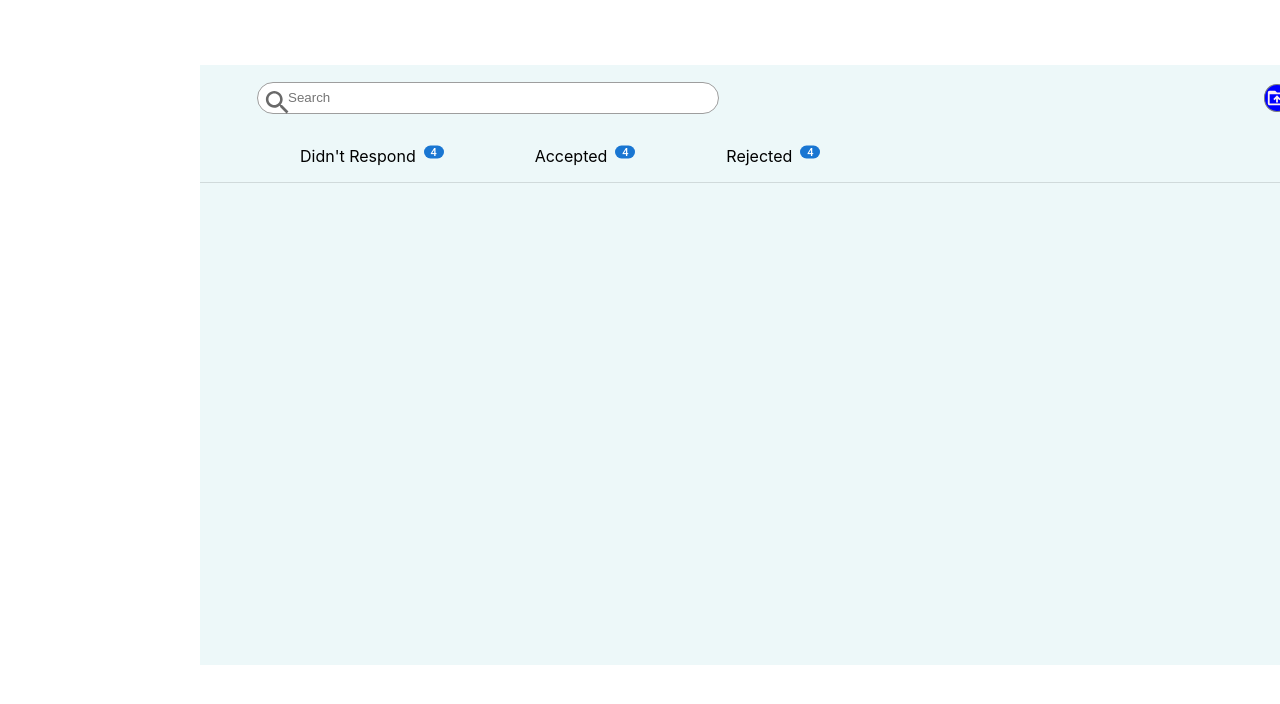
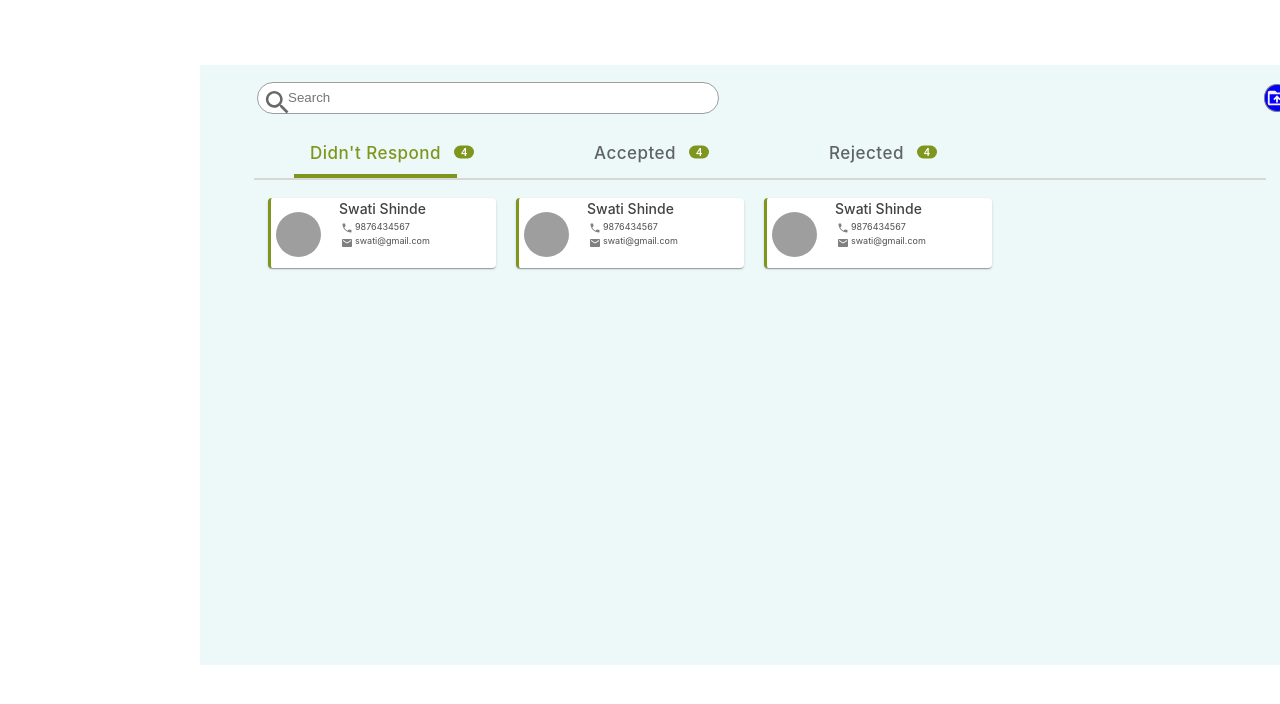
Before and after one commit to AvinashPJ-dotnet/BL-Learner-Management-System-FrontEnd, a React (Create React App) app in the folder lms-frontend/: page /card in a window 1280 px wide. Shown: the top 704 px of the page. Built offline with nearby package versions, Linux system fonts and the light colour scheme; grey boxes are pictures that could not be loaded.

Commit message:
Added:Cards to display the candidate details

```diff
--- a/lms-frontend/src/components/drawer/RecruitmentCard/RecruitmentCard.css
+++ b/lms-frontend/src/components/drawer/RecruitmentCard/RecruitmentCard.css
@@ -45,7 +45,7 @@
     height: 26px;
     align-items: center;
     display: flex;
-    background-color: blue;
+    background-color: rgb(28, 122, 230);
     margin-right: 10px;
     cursor: pointer;
 }
@@ -59,3 +59,49 @@
     padding: 0px 19px 0px 100px;
     cursor: pointer;
 }
+
+.detailCardDiv{
+    margin-left: 63px;
+    margin-top: 18px;
+    display: flex;
+    flex-direction: row;
+}
+
+.detailsCard{
+    width: 225px;
+    height: 70px;
+    margin-right: 15px;
+    border-left: 3px solid #7F961E;
+    border-radius: 8px;
+    margin-left: 5px;
+
+}
+
+.cardContent{
+    position: absolute;
+    margin: -74px 68px;
+}
+
+.name{
+    margin: 3px 0px 2px 0px;
+    font-size: 14px;
+    font-weight: 550;
+    color:  rgb(66, 66, 66);
+}
+
+.mobile{
+    font-size: xx-small;
+    color: rgb(78, 78, 78);
+    margin: 2px 0px 1px 0px;
+}
+
+.email{
+    font-size: xx-small;
+    color:rgb(78, 78, 78);
+    margin: 1px 0px 2px 0px;
+}
+
+.phoneDiv{
+    display: flex;
+    flex-direction: row;
+}
--- a/lms-frontend/src/components/drawer/RecruitmentCard/RecruitmentCard.jsx
+++ b/lms-frontend/src/components/drawer/RecruitmentCard/RecruitmentCard.jsx
@@ -1,55 +1,163 @@
-import { Badge, createTheme ,Divider,ThemeProvider} from "@mui/material";
+import {
+  Badge,
+  createTheme,
+  styled,
+  ThemeProvider,
+  Tabs,
+  Tab,
+  Card,
+  Avatar,
+} from "@mui/material";
 import React from "react";
 import AddCircleIcon from "@mui/icons-material/AddCircle";
 import DriveFolderUploadIcon from "@mui/icons-material/DriveFolderUpload";
 import SearchOutlinedIcon from "@mui/icons-material/SearchOutlined";
-import './RecruitmentCard.css';
+import "./RecruitmentCard.css";
+import PhoneIcon from "@mui/icons-material/Phone";
+import MailIcon from "@mui/icons-material/Mail";
 
-const theme= createTheme({
-    components:{
-        MuiSvgIcon:{
-            styleOverrides:{
-                root:{
+const theme = createTheme({
+  components: {
+    MuiSvgIcon: {
+      styleOverrides: {
+        root: {
           height: "44px",
           color: "#7F961E",
           fontSize: "31px",
-                    cursor:"pointer"
-                }
-            }
+          cursor: "pointer",
         },
-        MuiBadge:{
-            styleOverrides:{
-                badge:{
+      },
+    },
+    MuiBadge: {
+      styleOverrides: {
+        badge: {
           position: "absolute",
           fontSize: "11px",
           height: "13px",
           top: "22px",
           right: "-14px",
-                    backgroundColor: "#1976d2",
-                    marginRight: "15px"
+          marginRight: "15px",
+          backgroundColor:"#7F961E"
+        },
+        root:{
+          marginRight: "73px",
         }
-            }
-        }
-    }
-});
-const iconTheme= createTheme({
-    components:{
-        MuiSvgIcon:{
-            styleOverrides:{
-                root:{
-                    height: "22px",
-                    color: "#fff0f0"
-                }
-            }
-        }
-    }
+      },
+    },
+  },
 });
 
+
+const iconTheme = createTheme({
+  components: {
+    MuiSvgIcon: {
+      styleOverrides: {
+        root: {
+          height: "22px",
+          color: "#fff0f0",
+        },
+      },
+    },
+  },
+});
+
+const phoneIconTheme = createTheme({
+  components: {
+    MuiSvgIcon: {
+      styleOverrides: {
+        root: {
+          color: "grey",
+          height: "12px",
+          fontSize: "unset",
+          marginTop: "3px",
+        },
+      },
+    },
+  },
+});
+
+const avatarTheme = createTheme({
+  components: {
+    MuiSvgIcon: {
+      styleOverrides: {
+        root: {
+          height: "22px",
+          color: "#fff0f0",
+        },
+      },
+    },
+    MuiAvatar: {
+      styleOverrides: {
+        root: {
+          margin: "14px 5px",
+          height: "45px",
+          width: "45px",
+        },
+        fallback: {
+          color: "white",
+        },
+      },
+    },
+  },
+});
+
+const AntTabs = styled(Tabs)({
+  borderBottom: "2px solid #d9d6d6",
+  marginLeft: "54px",
+  width: "1012px",
+  "& .MuiTabs-indicator": {
+    backgroundColor: "#7F961E",
+    height: "4px",
+    width: "120.5781px",
+  },
+});
+
+const AntTab = styled((props) => <Tab disableRipple {...props} />)(
+  ({ theme }) => ({
+    textTransform: "none",
+    minWidth: 0,
+    [theme.breakpoints.up("sm")]: {
+      minWidth: 0,
+    },
+    fontSize:"17px",
+    fontWeight: "550",
+    marginRight: theme.spacing(1),
+    marginLeft: theme.spacing(5),
+    color: " dark grey",
+    fontFamily: [
+      "-apple-system",
+      "BlinkMacSystemFont",
+      '"Segoe UI"',
+      "Roboto",
+      '"Helvetica Neue"',
+      "Arial",
+      "sans-serif",
+      '"Apple Color Emoji"',
+      '"Segoe UI Emoji"',
+      '"Segoe UI Symbol"',
+    ].join(","),
+    "&:hover": {
+      opacity: 1,
+    },
+    "&.Mui-selected": {
+      color: "#7F961E",
+      fontWeight: "550",
+    },
+    "&.Mui-focusVisible": {
+      backgroundColor: "#d1eaff",
+    },
+  })
+);
+
 function RecruitmentCard(props) {
+  const [value, setValue] = React.useState(0);
+
+  const handleChange = (event, newValue) => {
+    setValue(newValue);
+  };
   return (
     <ThemeProvider theme={theme}>
       <div className="cardDiv">
-
         <div className="buttonDiv">
           <div id="logo-search">
             <SearchOutlinedIcon id="logo" />
@@ -60,18 +168,73 @@ function RecruitmentCard(props) {
               <DriveFolderUploadIcon />
             </div>
           </ThemeProvider>
-
           <AddCircleIcon />
         </div>
-        <span className="dividerContent">
-        <p className="heading">Didn't Respond</p>
-        <Badge badgeContent={4} color="primary"/>
-        <p className="heading">Accepted</p>
-        <Badge badgeContent={4} color="primary"/>
-        <p className="heading">Rejected</p>
-        <Badge badgeContent={4} color="primary"/>
-        </span>
-    <Divider></Divider>
+
+        <AntTabs value={value} onChange={handleChange} aria-label="ant example">
+          <AntTab label="Didn't Respond" />
+          <Badge badgeContent={4} color="primary" />
+
+          <AntTab label="Accepted" />
+          <Badge badgeContent={4} color="primary" />
+          <AntTab label="Rejected" />
+          <Badge badgeContent={4} color="primary" />
+        </AntTabs>
+
+        <ThemeProvider theme={avatarTheme}>
+          <div className="detailCardDiv">
+            <Card className="detailsCard">
+              <Avatar src="/broken-image.jpg" />
+              <div className="cardContent">
+                <p className="name">Swati Shinde</p>
+                <ThemeProvider theme={phoneIconTheme}>
+                  <div className="phoneDiv">
+                    <PhoneIcon />
+                    <p className="mobile">9876434567 </p>
+                  </div>
+                  <div className="phoneDiv">
+                    <MailIcon />
+                    <p className="email">swati@gmail.com</p>
+                  </div>
+                </ThemeProvider>
+              </div>
+            </Card>
+
+            <Card className="detailsCard">
+              <Avatar src="/broken-image.jpg" />
+              <div className="cardContent">
+                <p className="name">Swati Shinde</p>
+                <ThemeProvider theme={phoneIconTheme}>
+                  <div className="phoneDiv">
+                    <PhoneIcon />
+                    <p className="mobile">9876434567 </p>
+                  </div>
+                  <div className="phoneDiv">
+                    <MailIcon />
+                    <p className="email">swati@gmail.com</p>
+                  </div>
+                </ThemeProvider>
+              </div>
+            </Card>
+
+            <Card className="detailsCard">
+              <Avatar src="/broken-image.jpg" />
+              <div className="cardContent">
+                <p className="name">Swati Shinde</p>
+                <ThemeProvider theme={phoneIconTheme}>
+                  <div className="phoneDiv">
+                    <PhoneIcon />
+                    <p className="mobile">9876434567 </p>
+                  </div>
+                  <div className="phoneDiv">
+                    <MailIcon />
+                    <p className="email">swati@gmail.com</p>
+                  </div>
+                </ThemeProvider>
+              </div>
+            </Card>
+          </div>
+        </ThemeProvider>
       </div>
     </ThemeProvider>
   );
--- a/lms-frontend/src/components/onBoarding/OnBoarding.jsx
+++ b/lms-frontend/src/components/onBoarding/OnBoarding.jsx
@@ -10,7 +10,9 @@ import AddCircleIcon from "@mui/icons-material/AddCircle";
 import DriveFolderUploadIcon from "@mui/icons-material/DriveFolderUpload";
 import SearchOutlinedIcon from "@mui/icons-material/SearchOutlined";
 import "./OnBoarding.css";
-import { Card } from "@material-ui/core";
+// import { Card } from "@material-ui/core";
+import Card from '@mui/material/Card';
+
 
 const theme = createTheme({
   components: {
```
Lines whose indentation alone changed are shown as unchanged.
